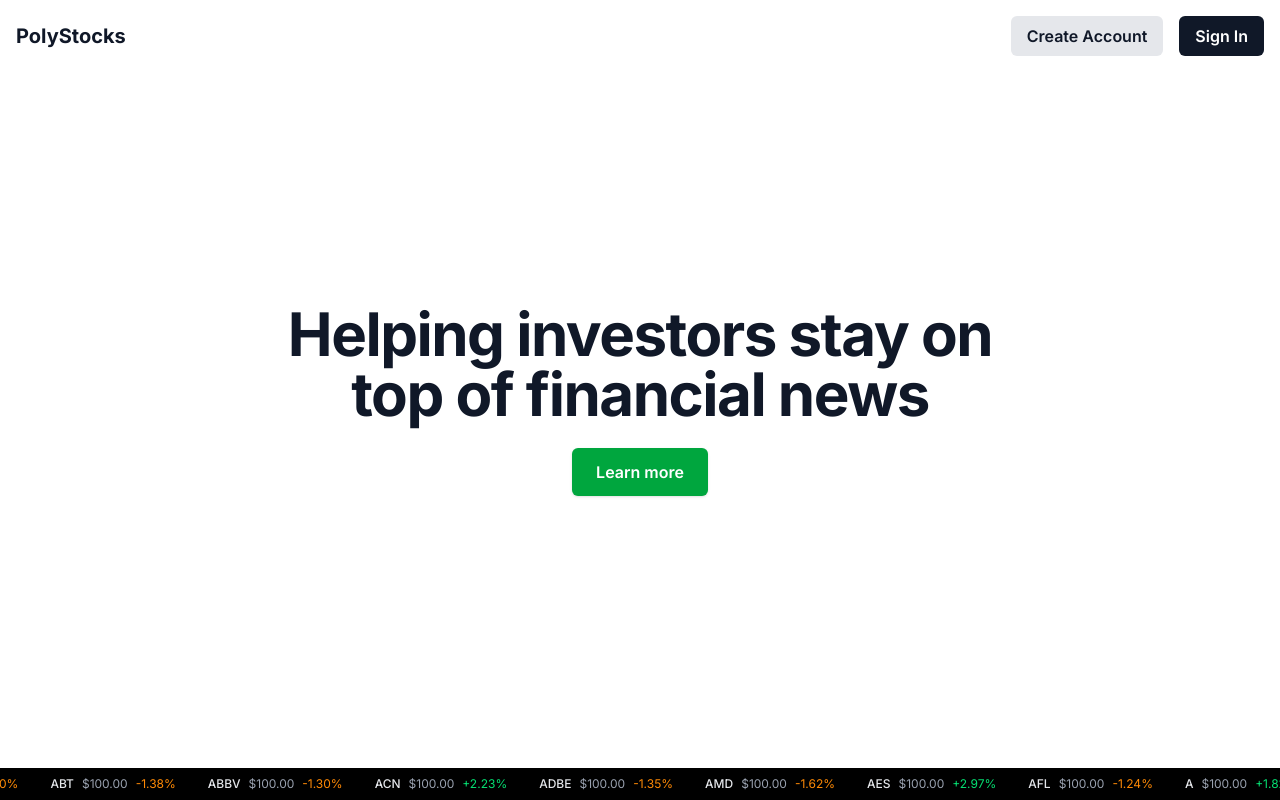
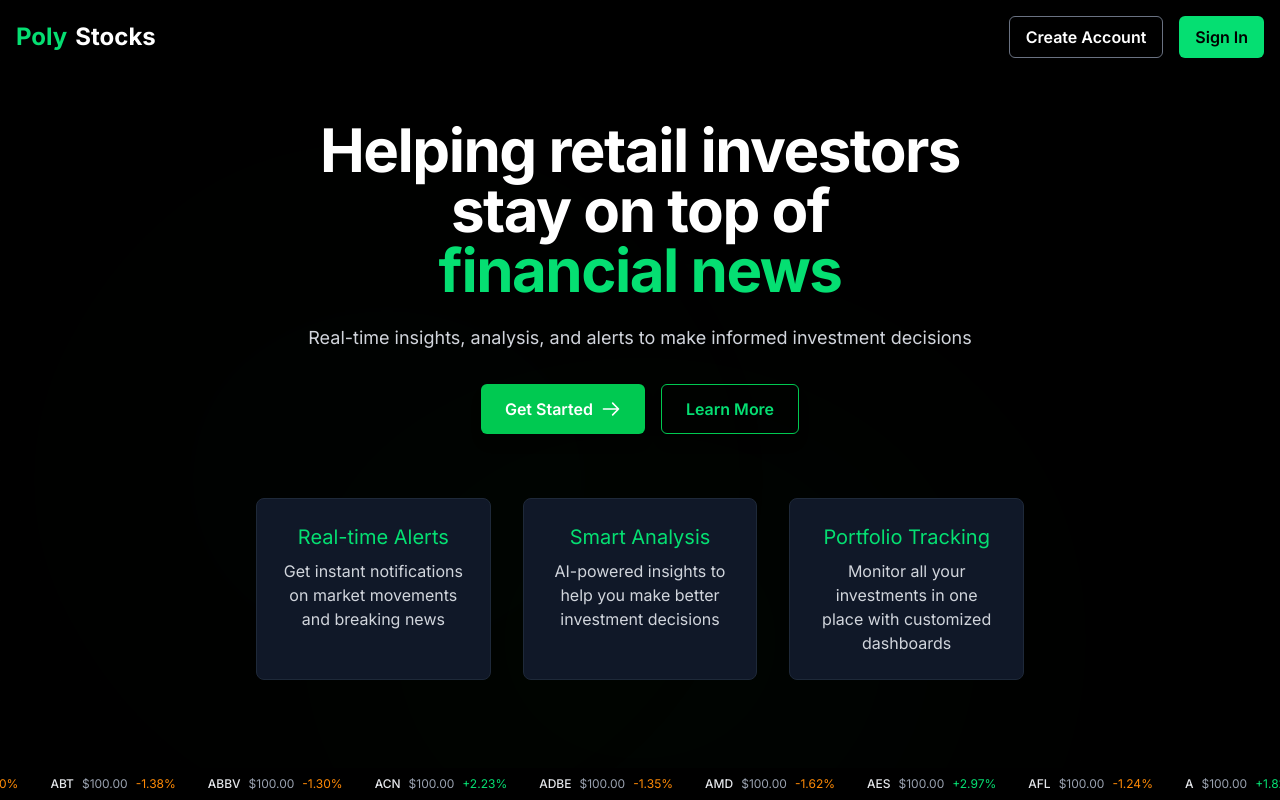
Before and after one commit to MahitMehta/tariff-ai-next, a Next.js app: page / in a window 1280 px wide. Built offline with nearby package versions, Linux system fonts and the light colour scheme; no server answers.

Commit message:
Created a better landing page

```diff
--- a/app/page.tsx
+++ b/app/page.tsx
@@ -1,46 +1,273 @@
 "use client";
 
+import { useEffect, useState } from "react";
+
 export default function Home() {
+  const [mounted, setMounted] = useState(false);
+
+  useEffect(() => {
+    setMounted(true);
+
+    // Create a slow-moving animation for the glow effect
+    let startTime;
+    let animationFrameId;
+
+    const animateGlow = (timestamp) => {
+      if (!startTime) startTime = timestamp;
+      const elapsed = timestamp - startTime;
+
+      const glowElement = document.getElementById("glow-effect");
+      if (glowElement) {
+        // Create slow, smooth movement using sine/cosine for a circular path
+        // Complete one cycle every 60 seconds
+        const cycle = elapsed / 60000;
+        const x = 50 + 30 * Math.sin(cycle * 2 * Math.PI);
+        const y = 50 + 30 * Math.cos(cycle * 2 * Math.PI);
+
+        glowElement.style.left = `${x}%`;
+        glowElement.style.top = `${y}%`;
+      }
+
+      animationFrameId = requestAnimationFrame(animateGlow);
+    };
+
+    animationFrameId = requestAnimationFrame(animateGlow);
+
+    return () => {
+      if (animationFrameId) {
+        cancelAnimationFrame(animationFrameId);
+      }
+    };
+  }, []);
+
+  // Only show animations after component is mounted to prevent hydration issues
+  const animationClass = mounted ? "animate-fadeIn" : "opacity-0";
+
   return (
-    // Main container: Full height, flexbox centering, background colors
-    <main className="relative flex min-h-screen flex-col items-center justify-center bg-white dark:bg-black px-4 sm:px-6 lg:px-8">
+    // Main container with relative positioning for the glow effect
+    <main className="relative flex min-h-screen flex-col items-center justify-center bg-black overflow-hidden px-4 sm:px-6 lg:px-8">
+      {/* Animated glow effect */}
+      <div
+        id="glow-effect"
+        className="absolute w-1/2 h-1/2 rounded-full bg-green-500 opacity-3 blur-3xl"
+        style={{
+          transform: "translate(-50%, -50%)",
+          pointerEvents: "none",
+          transition: "left 15s ease-in-out, top 15s ease-in-out",
+          filter: "blur(150px)",
+        }}
+      />
+
+      {/* Second glow effect for additional depth */}
+      <div
+        className="absolute w-1/3 h-1/3 rounded-full bg-green-400 opacity-4 blur-3xl"
+        style={{
+          left: "30%",
+          top: "60%",
+          transform: "translate(-50%, -50%)",
+          pointerEvents: "none",
+          animation: "floatAnimation 120s infinite alternate ease-in-out",
+          filter: "blur(180px)",
+        }}
+      />
+
+      {/* Background pattern overlay */}
+      <div className="absolute inset-0 bg-grid-pattern opacity-5 pointer-events-none" />
 
       {/* Header with PolyStocks and account buttons */}
-      <header className="absolute top-0 left-0 w-full flex justify-between items-center p-4">
-        <div className="text-xl font-bold text-gray-900 dark:text-white">
-          PolyStocks
+      <header
+        className={`absolute top-0 left-0 w-full flex justify-between items-center p-4 z-10 ${animationClass}`}
+      >
+        <div className="text-2xl font-bold text-white flex items-center space-x-2">
+          <span className="text-green-400">Poly</span>
+          <span>Stocks</span>
         </div>
         <div className="flex space-x-4">
           <button
             type="button"
-            className="px-4 py-2 font-semibold text-gray-900 dark:text-black bg-gray-200 dark:bg-gray-700 rounded-md hover:bg-gray-300 dark:hover:bg-gray-300 hover:scale-105 transition-transform duration-200"
+            className="px-4 py-2 font-semibold text-white bg-transparent border border-gray-500 backdrop-blur-sm rounded-md hover:bg-gray-800 hover:border-green-400 hover:scale-105 transition-all duration-200"
           >
             Create Account
           </button>
           <button
             type="button"
-            className="px-4 py-2 font-semibold text-white bg-gray-900 dark:bg-gray-200 dark:text-black rounded-md hover:bg-gray-700 dark:hover:bg-gray-300"
+            className="px-4 py-2 font-semibold text-black bg-green-400 rounded-md hover:bg-green-300 hover:scale-105 transition-all duration-200"
           >
             Sign In
           </button>
         </div>
       </header>
 
-      {/* Content container: Max width, centered text */}
-      <div className="w-full max-w-3xl text-center">
-        {/* Headline */}
-        <h1 className="text-4xl font-bold tracking-tight text-gray-900 dark:text-white sm:text-5xl md:text-6xl">
-          Helping investors stay on top of financial news
+      {/* Content container with animations */}
+      <div
+        className={`w-full max-w-3xl text-center z-10 ${animationClass} transition-all duration-700 ease-in-out`}
+      >
+        {/* Headline with staggered text animation */}
+        <h1 className="text-4xl font-bold tracking-tight text-white sm:text-5xl md:text-6xl mb-6">
+          <span className="block animate-slideUp">Helping retail investors</span>
+          <span className="block animate-slideUp animation-delay-300">
+            stay on top of
+          </span>
+          <span className="block animate-slideUp animation-delay-600 text-green-400">
+            financial news
+          </span>
         </h1>
 
-        {/* "Learn more" button below the headline */}
-        <button
-          type="button"
-          className="mt-6 rounded-md bg-green-600 px-6 py-3 text-base font-semibold text-white shadow-sm hover:bg-green-700 hover:scale-130 transition-transform duration-200"
-        >
-          Learn more
-        </button>
+        {/* Subheading */}
+        <p className="mt-6 text-lg text-gray-300 animate-fadeIn animation-delay-900">
+          Real-time insights, analysis, and alerts to make informed investment
+          decisions
+        </p>
+
+        {/* Button group with hover effects */}
+        <div className="mt-8 flex flex-col sm:flex-row justify-center gap-4 animate-fadeIn animation-delay-1200">
+          <button
+            type="button"
+            className="rounded-md bg-green-500 px-6 py-3 text-base font-semibold text-white shadow-lg hover:bg-green-400 hover:scale-105 transition-all duration-200 group"
+          >
+            <span className="flex items-center justify-center">
+              Get Started
+              <svg
+                xmlns="http://www.w3.org/2000/svg"
+                className="h-5 w-5 ml-2 transform group-hover:translate-x-1 transition-transform duration-200"
+                fill="none"
+                viewBox="0 0 24 24"
+                stroke="currentColor"
+              >
+                <path
+                  strokeLinecap="round"
+                  strokeLinejoin="round"
+                  strokeWidth={2}
+                  d="M14 5l7 7m0 0l-7 7m7-7H3"
+                />
+              </svg>
+            </span>
+          </button>
+          <button
+            type="button"
+            className="rounded-md bg-transparent border border-green-500 px-6 py-3 text-base font-semibold text-green-400 shadow-lg hover:bg-green-900 hover:bg-opacity-30 hover:scale-105 transition-all duration-200"
+          >
+            Learn More
+          </button>
+        </div>
+
+        {/* Feature highlights */}
+        <div className="mt-16 grid grid-cols-1 md:grid-cols-3 gap-8 animate-fadeIn animation-delay-1500">
+          <div className="p-6 rounded-lg border border-gray-800 bg-gray-900 bg-opacity-70 backdrop-blur-sm hover:border-green-500 transition-all duration-300 hover:transform hover:scale-105">
+            <div className="text-green-400 text-xl mb-2">Real-time Alerts</div>
+            <p className="text-gray-300">
+              Get instant notifications on market movements and breaking news
+            </p>
+          </div>
+          <div className="p-6 rounded-lg border border-gray-800 bg-gray-900 bg-opacity-70 backdrop-blur-sm hover:border-green-500 transition-all duration-300 hover:transform hover:scale-105">
+            <div className="text-green-400 text-xl mb-2">Smart Analysis</div>
+            <p className="text-gray-300">
+              AI-powered insights to help you make better investment decisions
+            </p>
+          </div>
+          <div className="p-6 rounded-lg border border-gray-800 bg-gray-900 bg-opacity-70 backdrop-blur-sm hover:border-green-500 transition-all duration-300 hover:transform hover:scale-105">
+            <div className="text-green-400 text-xl mb-2">
+              Portfolio Tracking
+            </div>
+            <p className="text-gray-300">
+              Monitor all your investments in one place with customized
+              dashboards
+            </p>
+          </div>
+        </div>
       </div>
+
+      {/* Footer */}
+      <footer className="absolute bottom-0 w-full p-4 text-center text-gray-400 text-sm animate-fadeIn animation-delay-2000">
+        <p>© 2025 PolyStocks. All rights reserved.</p>
+      </footer>
+
+      {/* Add CSS for custom animations */}
+      <style jsx global>{`
+        @keyframes fadeIn {
+          from {
+            opacity: 0;
+          }
+          to {
+            opacity: 1;
+          }
+        }
+
+        @keyframes slideUp {
+          from {
+            transform: translateY(20px);
+            opacity: 0;
+          }
+          to {
+            transform: translateY(0);
+            opacity: 1;
+          }
+        }
+
+        @keyframes floatAnimation {
+          0% {
+            transform: translate(-50%, -50%) scale(1);
+          }
+          25% {
+            transform: translate(-40%, -55%) scale(1.1);
+          }
+          50% {
+            transform: translate(-50%, -60%) scale(1);
+          }
+          75% {
+            transform: translate(-60%, -55%) scale(0.9);
+          }
+          100% {
+            transform: translate(-50%, -50%) scale(1);
+          }
+        }
+
+        .animate-fadeIn {
+          animation: fadeIn 1s forwards;
+        }
+
+        .animate-slideUp {
+          opacity: 0;
+          animation: slideUp 0.8s forwards;
+        }
+
+        .animation-delay-300 {
+          animation-delay: 300ms;
+        }
+
+        .animation-delay-600 {
+          animation-delay: 600ms;
+        }
+
+        .animation-delay-900 {
+          animation-delay: 900ms;
+        }
+
+        .animation-delay-1200 {
+          animation-delay: 1200ms;
+        }
+
+        .animation-delay-1500 {
+          animation-delay: 1500ms;
+        }
+
+        .animation-delay-2000 {
+          animation-delay: 2000ms;
+        }
+
+        .bg-grid-pattern {
+          background-image: linear-gradient(
+              rgba(255, 255, 255, 0.05) 1px,
+              transparent 1px
+            ),
+            linear-gradient(
+              90deg,
+              rgba(255, 255, 255, 0.05) 1px,
+              transparent 1px
+            );
+          background-size: 20px 20px;
+        }
+      `}</style>
     </main>
   );
 }
```
